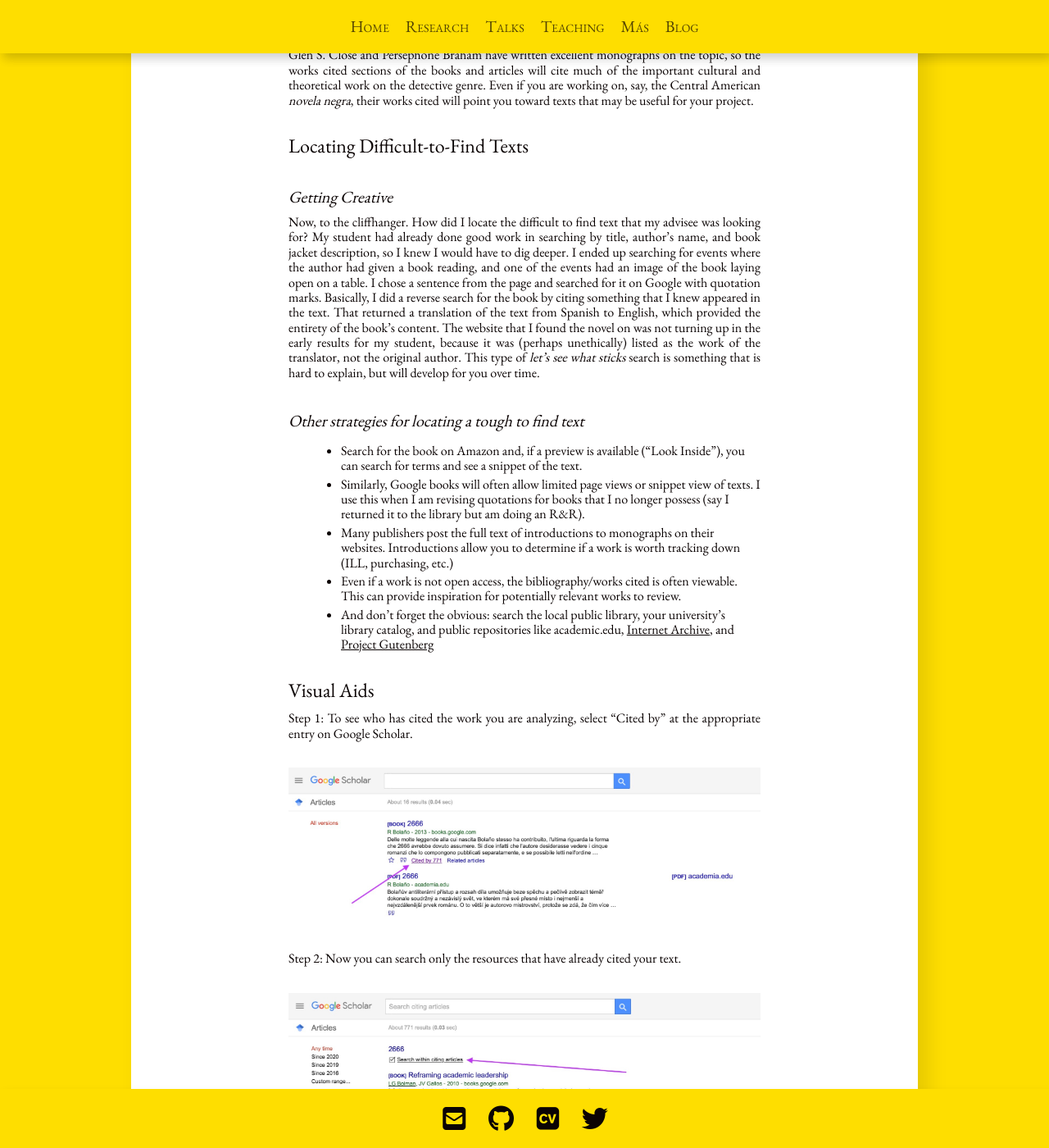
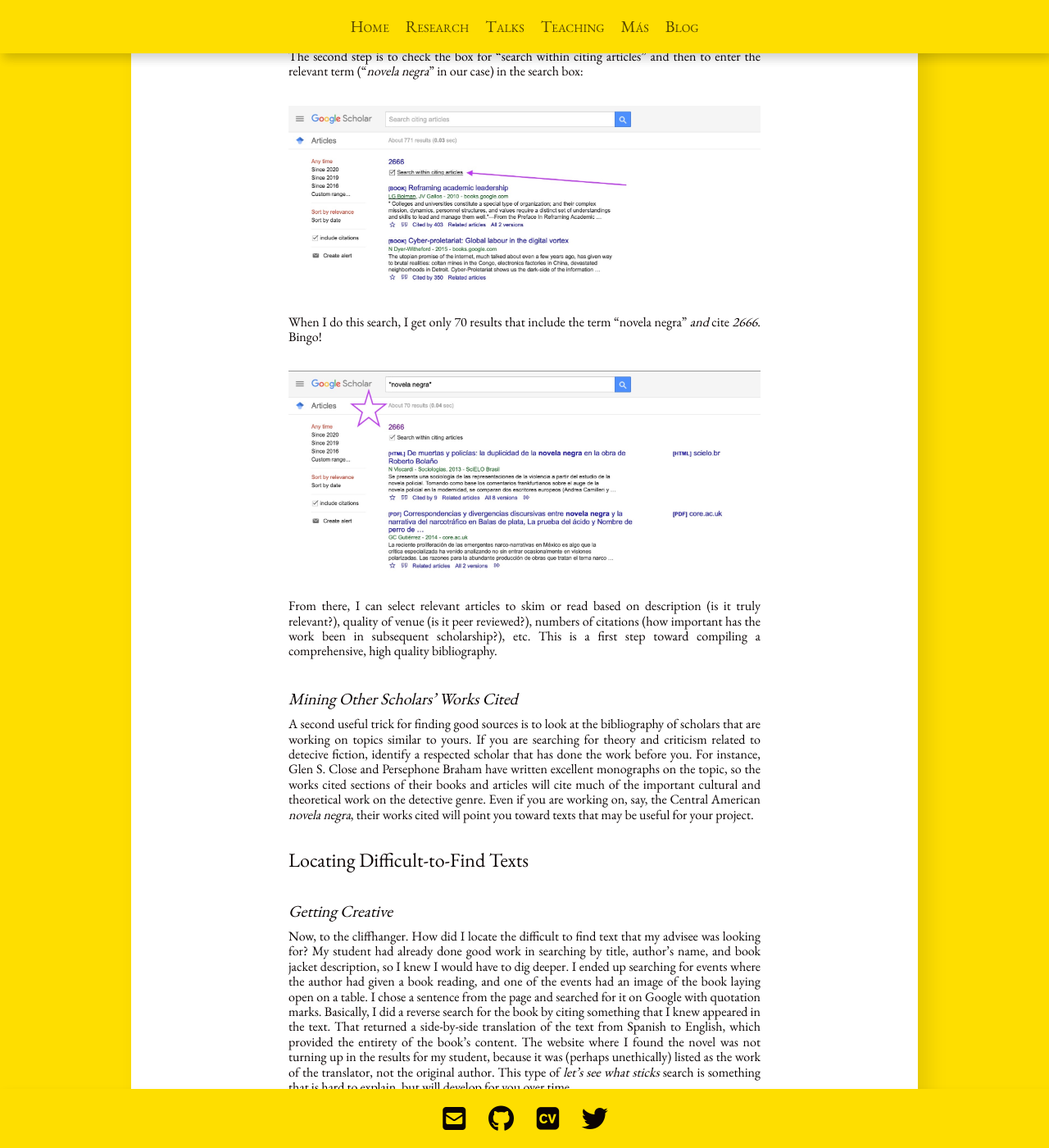
Before and after one commit to dajmcdon/tamara-site, a Jekyll site: the page built from _posts/2020-08-02-compiling-bib.md, in a window 1280 px wide and 1400 px high, scrolled down 1530 px. Shown: the whole window at 82% size. Built offline with Jekyll 4.4.1, drawn with Linux system fonts in a browser that asks for light colours; nearby versions of some CDN libraries; some web fonts are replaced; some of the changed text lies outside the part shown.

Commit message:
fix links and images deleted

```diff
--- a/_posts/2020-08-02-compiling-bib.md
+++ b/_posts/2020-08-02-compiling-bib.md
@@ -21,14 +21,20 @@
 Notice that a recurring theme in those five bullet points is "relevance." Unless you are analyzing a less-studied work, you won't cite every single scholar that has written on the text. Instead, you'll cite criticism that considers the work from a relevant angle. For instance, a Google Scholar search of Roberto Bolaño returns 15,100 results. However, if I search for Roberto Bolaño _and_ "novela negra," I have a more manageable 576 results. If I am particularly interested in treatments of his posthumous novel, and I add _2666_ to the search query, I get 229 results. This is a much more useful number to search through.
 
 #### Searching Within Results
-However, there is an even better strategy in my estimation, which is beginning from the literary work at hand and working backward. One of my favorite techniques is to find a text (let's stick with Bolaño's _2666_), and to "search within citing articles." This means that, rather than just mentioning _2666_ (for instance, in a literature review), the article/book at hand actually cites Bolaño's novel. So, the first step is to search for Bolaño's _2666_ on Google Scholar and to click on "Cited by" under the Google entry (see image 1 below). The second step is to check the box for "search within citing articles" and then to enter the relevant term ("_novela negra_" in our case) in the search box (see image 2 below). When I do this search, I get only 70 results that include the term "novela negra" _and_ cite _2666_. Bingo! From there, I can select relevant articles to skim or read based on description (is it truly relevant?), quality of venue (is it peer reviewed?), numbers of citations (how important has the work been in subsequent scholarship?), etc. This is a first step toward compiling a comprehensive, high quality bibliography.
+However, there is an even better strategy in my estimation, which is beginning from the literary work at hand and working backward. One of my favorite techniques is to find a text (let's stick with Bolaño's _2666_), and to "search within citing articles." This means that, rather than just mentioning _2666_ (for instance, in a literature review), the article/book at hand actually cites Bolaño's novel. So, the first step is to search for Bolaño's _2666_ on Google Scholar and to click on "Cited by" under the Google entry:
+![](/assets/images/GoogleScholar_CitedBy.jpg)
+The second step is to check the box for "search within citing articles" and then to enter the relevant term ("_novela negra_" in our case) in the search box:
+![](/assets/images/GoogleScholar_SearchWithin.jpg)
+When I do this search, I get only 70 results that include the term "novela negra" _and_ cite _2666_. Bingo!
+![](/assets/images/Bingo.jpg)
+From there, I can select relevant articles to skim or read based on description (is it truly relevant?), quality of venue (is it peer reviewed?), numbers of citations (how important has the work been in subsequent scholarship?), etc. This is a first step toward compiling a comprehensive, high quality bibliography.
 
 #### Mining Other Scholars' Works Cited
-A second useful trick for finding good sources is to look at the bibliography of scholars that are working on topics similar to yours. If you are searching for theory and criticism related to detecive fiction, identify a respected scholar that has done the work before you. For instance, Glen S. Close and Persephone Braham have written excellent monographs on the topic, so the works cited sections of the books and articles will cite much of the important cultural and theoretical work on the detective genre. Even if you are working on, say, the Central American _novela negra_, their works cited will point you toward texts that may be useful for your project.
+A second useful trick for finding good sources is to look at the bibliography of scholars that are working on topics similar to yours. If you are searching for theory and criticism related to detecive fiction, identify a respected scholar that has done the work before you. For instance, Glen S. Close and Persephone Braham have written excellent monographs on the topic, so the works cited sections of their books and articles will cite much of the important cultural and theoretical work on the detective genre. Even if you are working on, say, the Central American _novela negra_, their works cited will point you toward texts that may be useful for your project.
 
 ### Locating Difficult-to-Find Texts
 #### Getting Creative
-Now, to the cliffhanger. How did I locate the difficult to find text that my advisee was looking for? My student had already done good work in searching by title, author's name, and book jacket description, so I knew I would have to dig deeper. I ended up searching for events where the author had given a book reading, and one of the events had an image of the book laying open on a table. I chose a sentence from the page and searched for it on Google with quotation marks. Basically, I did a reverse search for the book by citing something that I knew appeared in the text. That returned a translation of the text from Spanish to English, which provided the entirety of the book's content. The website that I found the novel on was not turning up in the early results for my student, because it was (perhaps unethically) listed as the work of the translator, not the original author. This type of _let's see what sticks_ search is something that is hard to explain, but will develop for you over time.
+Now, to the cliffhanger. How did I locate the difficult to find text that my advisee was looking for? My student had already done good work in searching by title, author's name, and book jacket description, so I knew I would have to dig deeper. I ended up searching for events where the author had given a book reading, and one of the events had an image of the book laying open on a table. I chose a sentence from the page and searched for it on Google with quotation marks. Basically, I did a reverse search for the book by citing something that I knew appeared in the text. That returned a side-by-side translation of the text from Spanish to English, which provided the entirety of the book's content. The website where I found the novel was not turning up in the results for my student, because it was (perhaps unethically) listed as the work of the translator, not the original author. This type of _let's see what sticks_ search is something that is hard to explain, but will develop for you over time.
 
 #### Other strategies for locating a tough to find text
 * Search for the book on Amazon and, if a preview is available ("Look Inside"), you can search for terms and see a snippet of the text.
@@ -36,11 +42,3 @@
 * Many publishers post the full text of introductions to monographs on their websites. Introductions allow you to determine if a work is worth tracking down (ILL, purchasing, etc.)
 * Even if a work is not open access, the bibliography/works cited is often viewable. This can provide inspiration for potentially relevant works to review.
 * And don't forget the obvious: search the local public library, your university's library catalog, and public repositories like academic.edu, [Internet Archive](https://archive.org), and [Project Gutenberg](http://www.gutenberg.org)
-
-### Visual Aids
-Step 1: To see who has cited the work you are analyzing, select "Cited by" at the appropriate entry on Google Scholar.
-![](/assets/images/GoogleScholar_CitedBy.jpg)
-Step 2: Now you can search only the resources that have already cited your text.
-![](/assets/images/GoogleScholar_SearchWithin.jpg)
-Step 3: Bingo! A much nore manageable number of secondary sources to wade through.
-![](/assets/images/Bingo.jpg)
```
Also changed, not shown: _posts/2020-06-15-in-defense-of-wandering.md (+8 -8 lines), 1 other file.
